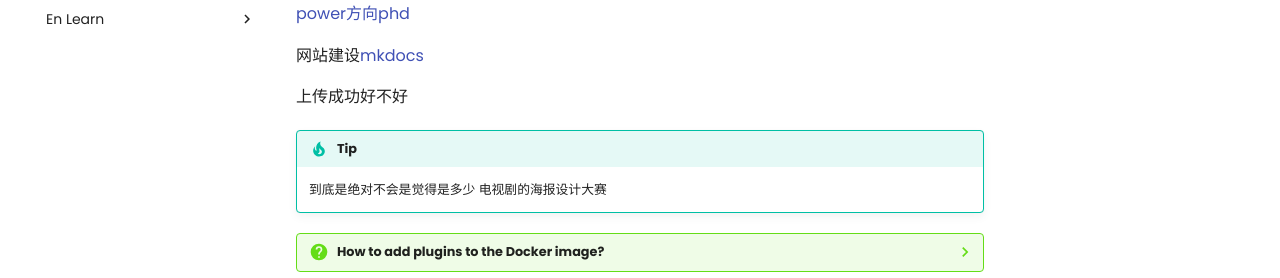
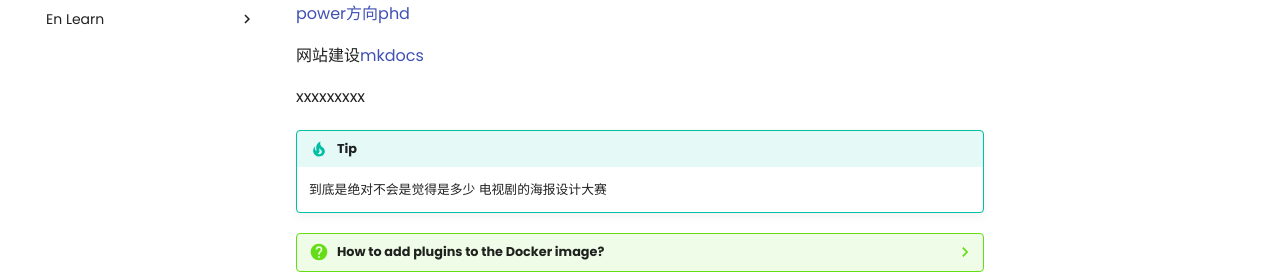
Before and after one commit to Pengyu-Jin/Pengyu-Jin.github.io, an MkDocs documentation site: the page built from docs/major/research/research.md, in a window 1280 px wide and 900 px high, scrolled down 813 px. Shown: the part 273-551 px from the top of the window. Built offline with MkDocs 1.6.1 and Material for MkDocs 9.7.7, drawn with Linux system fonts in a browser that asks for light colours; emoji names are drawn with the system emoji font; comment, search, counter and statistics services are not loaded.

Commit message:
style change 298

```diff
--- a/docs/major/research/research.md
+++ b/docs/major/research/research.md
@@ -40,7 +40,8 @@ JCI——Journal Citation Indicator
 
 网站建设[mkdocs](https://squidfunk.github.io/mkdocs-material/getting-started/){:target="_blank"}
 
-上传成功好不好
+xxxxxxxxx
+
 !!! tip
     到底是绝对不会是觉得是多少
     电视剧的海报设计大赛
```
